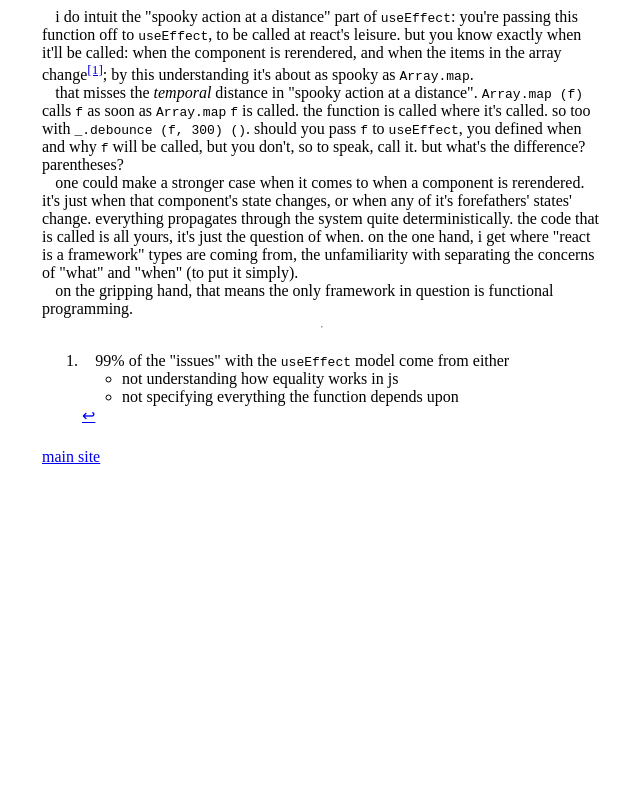
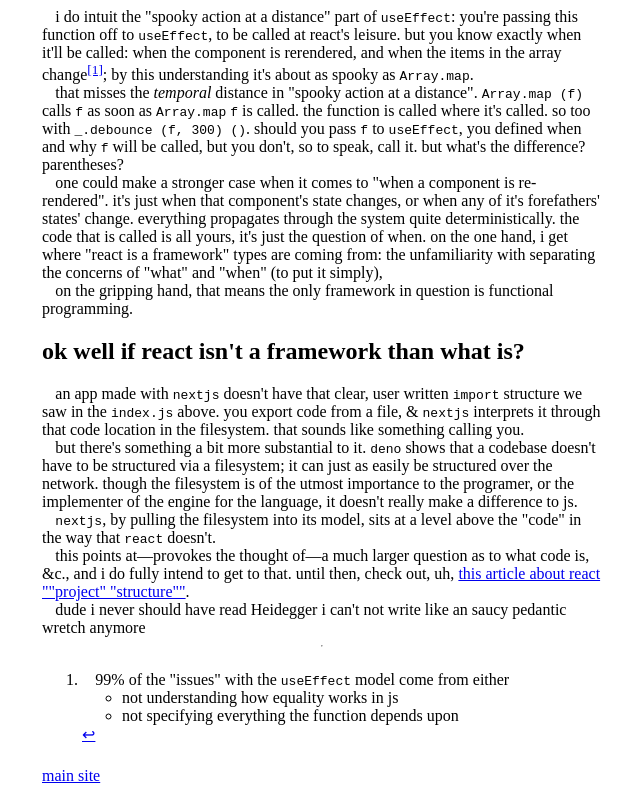
Before and after one commit to aljedaxi/daxi.ml, an Eleventy site: page articles/react-is-a-library.md in a window 1280 px wide. Shown: the part 683-1483 px from the top of the page, without its empty margins (318-958 px from the left). Before the commit the page ends 1164 px from the top, so only its background shows below. Built offline with nearby package versions, Linux system fonts and the light colour scheme; Eleventy itself is replaced by a stand-in of ours; files that its build step writes are made by us from their sources; what date-fns, markdown-it-table-of-contents, sanctuary would draw is missing.

Commit message:
fix: what is a framework then???????

```diff
--- a/articles/react-is-a-library.md
+++ b/articles/react-is-a-library.md
@@ -52,10 +52,22 @@ i do intuit the "spooky action at a distance" part of `useEffect`: you're passin
 
 that misses the *temporal* distance in "spooky action at a distance". `Array.map (f)` calls `f` as soon as `Array.map` `f` is called. the function is called where it's called. so too with `_.debounce (f, 300) ()`. should you pass `f` to `useEffect`, you defined when and why `f` will be called, but you don't, so to speak, call it. but what's the difference? parentheses?
 
-one could make a stronger case when it comes to when a component is rerendered. it's just when that component's state changes, or when any of it's forefathers' states' change. everything propagates through the system quite deterministically. the code that is called is all yours, it's just the question of when. on the one hand, i get where "react is a framework" types are coming from, the unfamiliarity with separating the concerns of "what" and "when" (to put it simply).
+one could make a stronger case when it comes to "when a component is re-rendered". it's just when that component's state changes, or when any of it's forefathers' states' change. everything propagates through the system quite deterministically. the code that is called is all yours, it's just the question of when. on the one hand, i get where "react is a framework" types are coming from: the unfamiliarity with separating the concerns of "what" and "when" (to put it simply),
 
 on the gripping hand, that means the only framework in question is functional programming.
 
 [^1]: 99% of the "issues" with the `useEffect` model come from either
     * not understanding how equality works in js
     * not specifying everything the function depends upon
+
+## ok well if react isn't a framework than what is?
+
+an app made with `nextjs` doesn't have that clear, user written `import` structure we saw in the `index.js` above. you export code from a file, & `nextjs` interprets it through that code location in the filesystem. that sounds like something calling you.
+
+but there's something a bit more substantial to it. `deno` shows that a codebase doesn't have to be structured via a filesystem; it can just as easily be structured over the network. though the filesystem is of the utmost importance to the programer, or the implementer of the engine for the language, it doesn't really make a difference to js.
+
+`nextjs`, by pulling the filesystem into its model, sits at a level above the "code" in the way that `react` doesn't.
+
+this points at—provokes the thought of—a much larger question as to what code is, &amp;c., and i do fully intend to get to that. until then, check out, uh, <a href="/articles/opinionated-react-project-structure">this article about react ""project" "structure""</a>.
+
+dude i never should have read Heidegger i can't not write like an saucy pedantic wretch anymore
```
